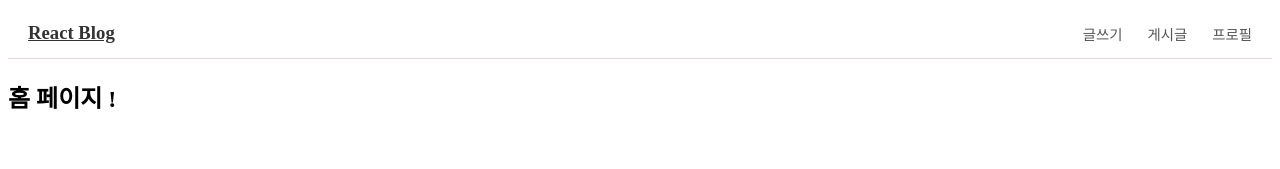
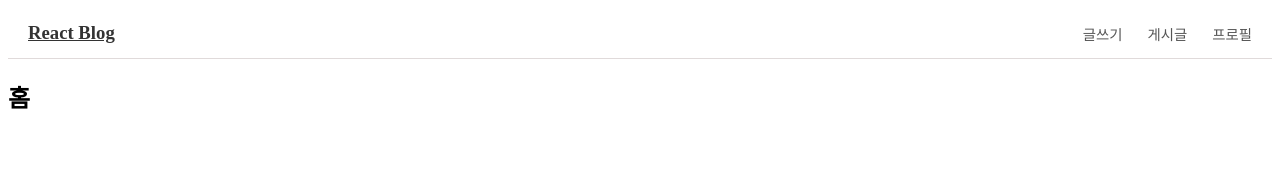
Before and after one commit to ttttta95/Blog, a React (Create React App) app in the folder blog/: page /Home in a window 1280 px wide. Shown: the top 169 px of the page. Built offline with nearby package versions, Linux system fonts and the light colour scheme.

Commit message:
레전드

```diff
--- a/blog/src/page/Home.jsx
+++ b/blog/src/page/Home.jsx
@@ -3,7 +3,7 @@ import React from 'react';
 export default function Home() {
     return (
         <div>
-            <h2>홈 페이지 !</h2>
+            <h2>홈</h2>
         </div>
     )
 }
```
